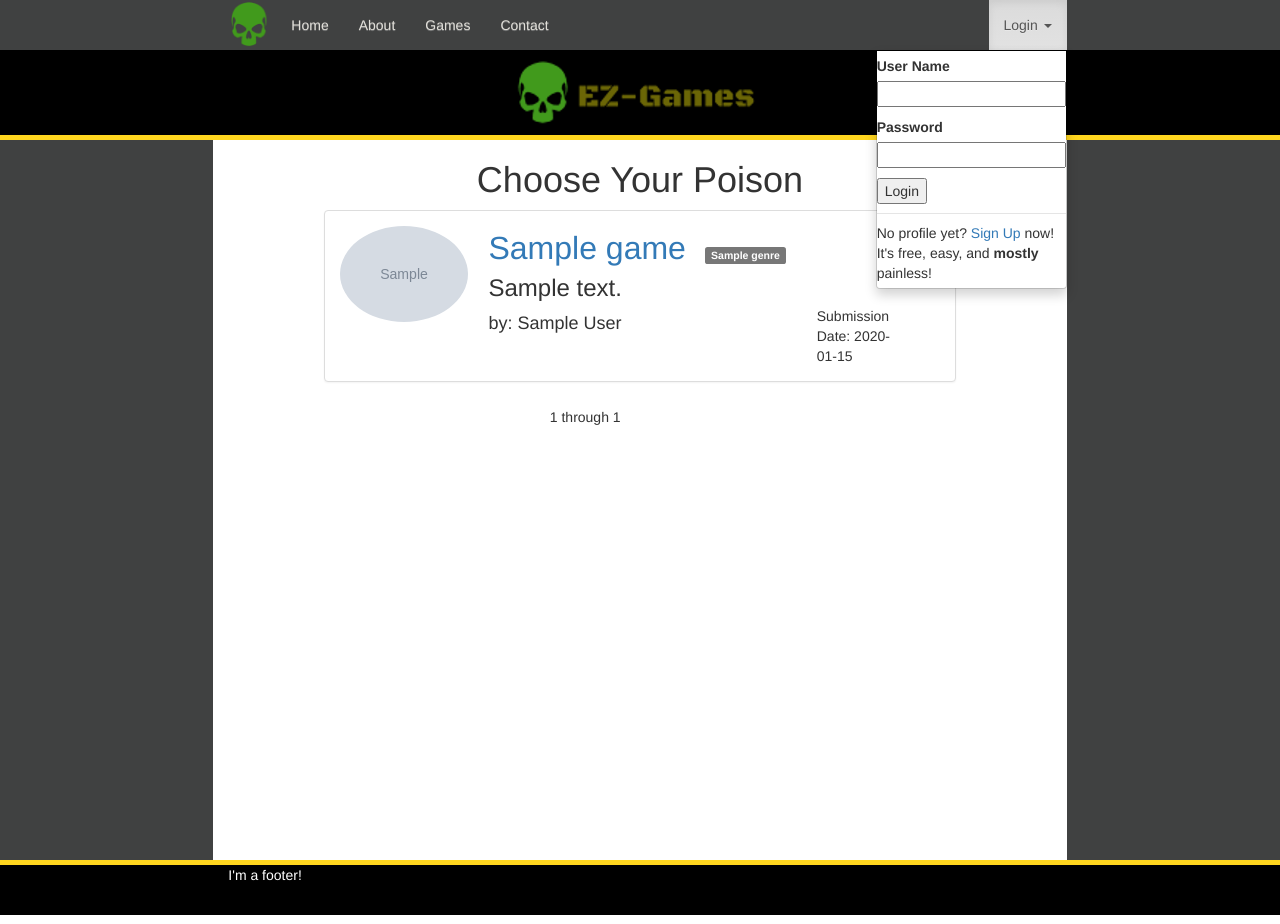
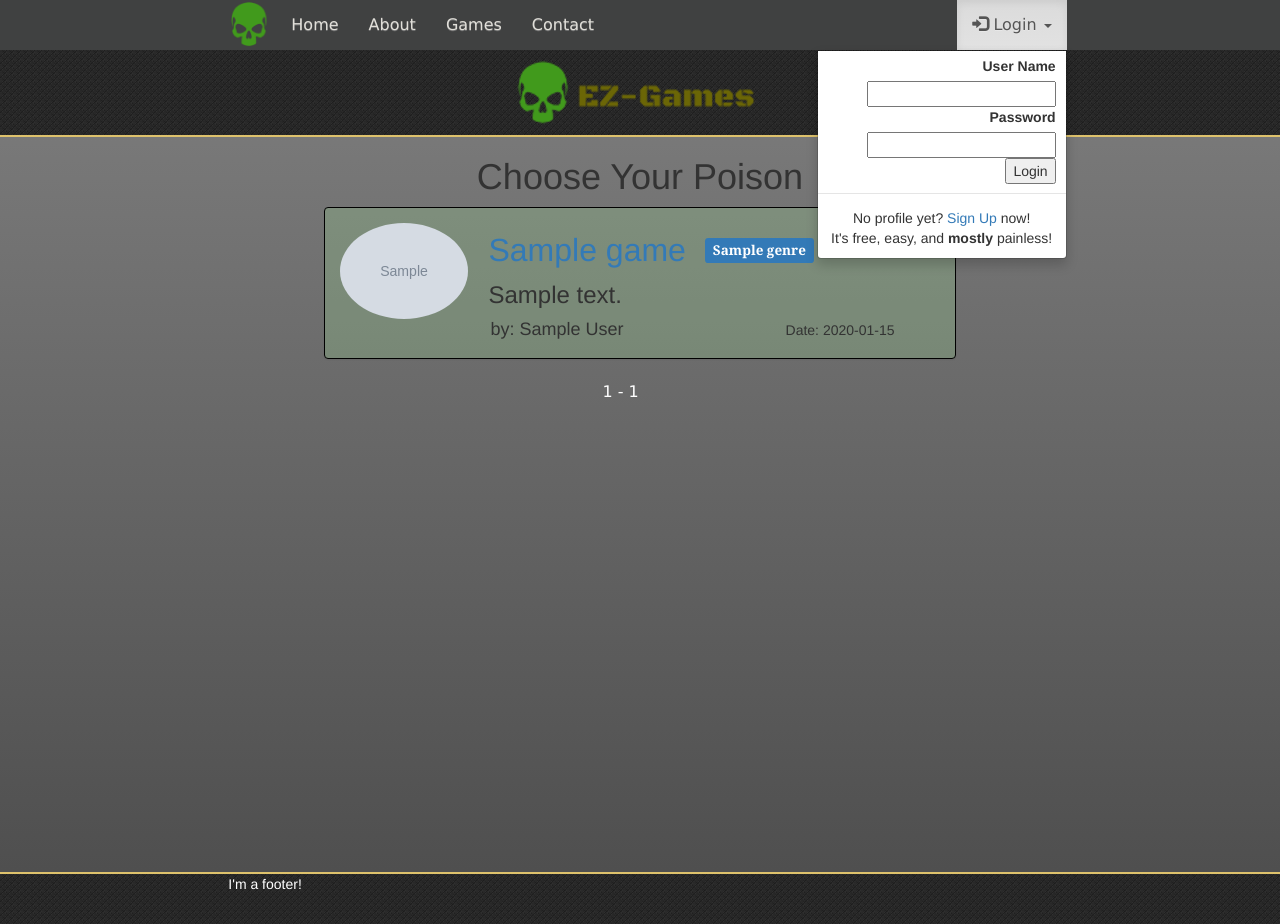
Before and after one commit to BrianMHarris/dungeons, a Flask app: page /games/view/1 in a window 1280 px wide, after a click on "Login". Run offline with Flask 2, Linux system fonts and the light colour scheme; tables that the repository leaves empty hold one stand-in row (values such as "Sample post"); grey boxes marked "Sample" are stand-in pictures; some libraries are stand-ins or nearby versions.

Commit message:
some initial styling changes. trying it out

```diff
--- a/project/games/templates/games/index.html
+++ b/project/games/templates/games/index.html
@@ -20,18 +20,20 @@
               <div class="media-body">
                 <!-- <h2 class="media-heading"> -->
                 <div>
+                  <h4>
                     <a class="game-entry-title" href="{{ url_for('games.show', title=game.resource_path) }}">
                       {{ game.title }}
                     </a>
                     {% if game.genres %}
                       {% for genre in game.genres %}
                         <span class="game-entry-genre">
-                        <span class="label label-default">
+                          <span class="label label-primary">
                             {{ genre.name }}
                           </span>
                         </span>
                       {% endfor %}
                     {% endif %}
+                  </h4>
                 </div>
                 <div class="game-entry-desc">
                   {{ game.description }}
@@ -40,8 +42,8 @@
                   <div class="game-entry-author col-xs-7">
                     by: {{ game.author }}
                   </div>
-                  <div class="game-entry-date col-xs-3 col-xs-offset-2">
-                    Submission Date: {{ game.submission_date}}
+                  <div class="game-entry-date col-xs-4 col-xs-offset-1">
+                    Date: {{ game.submission_date}}
                   </div>
                 </div>
               </div> <!-- end media body -->
@@ -53,7 +55,7 @@
   {% endfor %}
   <div class="row col-xs-10 col-xs-offset-1">
     {% if games_list.has_prev %}
-      <div class="col-xs-1 col-xs-offset-3">
+      <div class="col-xs-2 col-xs-offset-2">
         <form action="{{ url_for('games.view', page=page-1) }}">
           <button type="submit">
             <span class="glyphicon glyphicon-chevron-left">PREV</span>
@@ -61,16 +63,16 @@
         </form>
       </div>
     {% else %}
-    <div class="col-xs-1 col-xs-offset-3">
+      <div class="col-xs-2 col-xs-offset-3">
       </div>
     {% endif %}
     <div class="col-xs-2 game-entry-viewing">
-      {{ start }} through {{ end }}
+      {{ start }} - {{ end }}
     </div>
     {% if games_list.has_next %}
-      <div class="col-xs-1">
+      <div class="col-xs-2">
         <form action="{{ url_for('games.view', page=page+1) }}">
-          <button type="submit">
+          <button class="btn-nav" type="submit">
             <span class="glyphicon glyphicon-chevron-right">NEXT</span>
           </button>
         </form>
--- a/project/static/css/games/styles.css
+++ b/project/static/css/games/styles.css
@@ -3,17 +3,24 @@
 }
 
 .game-entry-container {
-  margin-bottom: 5px;
+  margin-bottom: 2px;
+}
+
+.panel {
+  background-color: rgba(143, 188, 139, 0.35);;
+  border-color: black;
 }
 
 .game-entry-title {
   font-size: 32px;
   padding-left: 10px;
+  vertical-align: middle;
 }
 
 .game-entry-genre {
   margin-left: 10px;
   margin-bottom: 5px;
+  font-family: Georgia;
 }
 
 .game-entry-desc {
@@ -24,6 +31,22 @@
 .game-entry-author {
   font-size: 18px;
   text-align: left;
-  padding-left: 10px;
+  padding-left: 12px;
   padding-top: 5px;
 }
+
+.game-entry-date {
+  padding-top: 8px;
+  text-align: right;
+}
+
+.game-entry-viewing {
+  color: white;
+  font-family: verdana;
+  font-size: 16px;
+}
+
+.btn-nav {
+  background-color: #e7e7e7;
+  padding: 4px;
+}
--- a/project/static/css/styles.css
+++ b/project/static/css/styles.css
@@ -1,9 +1,19 @@
 body {
   padding-top: 50px;
+  background-image: -webkit-linear-gradient(top, #808080 0%, #4C4C4C 100%);
+  background-image: -moz-linear-gradient(top, #808080 0%, #4C4C4C 100%);
+  background-image: -ms-linear-gradient(top, #808080 0%, #4C4C4C 100%);
+  background-image: -o-linear-gradient(top, #808080 0%, #4C4C4C 100%);
+  background-image: linear-gradient(top, #808080 0%, #4C4C4C 100%);
 }
 
 .title-bar {
-  background-color: black;
+  /*background-color: black;*/
+  background-image: url("/static/img/dark_matter.png");
+  background-repeat: repeat;
+  /*position: fixed;
+  top: 0;
+  width: 100%;*/
 }
 
 .title_center {
@@ -19,23 +29,45 @@ body {
 
 .navbar-default .navbar-nav>li>a {
  color : #E1DFD9;
+ font-family: verdana;
+ font-size: 16px;
 }
 
+/*GRADIENT*/
 .content-container {
-  background-color: #404141;
+  padding-bottom: 15px;
 }
 .content-column {
-  background-color: white;
+  /*background-color: white;*/
   min-height: 90vh;
 }
 
+.dropdown-login {
+  width: 250px;
+  text-align: right;
+}
+
+.form-entry {
+  text-align: right;
+  margin-right: 10px;
+}
+
+.user_signup {
+  text-align: center;
+  vertical-align: middle;
+  padding-top: 5px;
+  padding-bottom: 5px;
+}
+
 .footer-divider {
-  background-color: #FFD61F;
-  height: 5px;
+  background-color: #DEC26C;
+  height: 2px;
 }
 
 .footer-container {
-  background-color: black;
+  /*background-color: black;*/
+  background-image: url("/static/img/dark_matter.png");
+  background-repeat: repeat;
   color:white;
   min-height: 50px;
 }
--- a/project/templates/base.html
+++ b/project/templates/base.html
@@ -52,25 +52,23 @@
               <ul class="nav navbar-nav navbar-right">
                 {% if current_user.is_authenticated %}
                   <li class="dropdown">
-                    <a href="#" class="dropdown-toggle" data-toggle="dropdown">My Account <b class="caret"></b></a>
-                    <ul class="dropdown-menu">
-                      <li><a href="#">Edit Profile</a></li>
+                    <a href="#" class="dropdown-toggle" data-toggle="dropdown">{{ current_user.username }}<b class="caret"></b></a>
+                    <ul class="dropdown-menu dropdown-user">
+                      <li><a href="#"><span class="glyphicon glyphicon-edit"></span> Edit Profile </a></li>
                       <li class="divider"></li>
-                      <li><a href="{{ url_for('users.logout') }}">Logout</a></li>
+                      <li><a href="{{ url_for('users.logout') }}"><span class="glyphicon glyphicon-log-in"></span> Logout </a></li>
                     </ul>
                   </li>
                 {% else %}
                   <li id="link-user class="">
                     <li class="dropdown">
-                    <a href="#" class="dropdown-toggle" data-toggle="dropdown">Login <b class="caret"></b></a>
-                    <ul class="dropdown-menu">
-                      <div>
+                    <a href="#" class="dropdown-toggle" data-toggle="dropdown"><span class="glyphicon glyphicon-log-in"></span> Login <b class="caret"></b></a>
+                    <ul class="dropdown-menu dropdown-menu-right dropdown-login">
+                      <div class="form-entry">
                         <form method="POST" action="{{ url_for('users.login') }}">
                           {{ g.login_form.csrf_token }}
                           {% for field in g.login_form if field.widget.input_type != 'hidden'%}
-                            <p>
-                            {{ field.label }}
-                            {{ field }}
+                            {{ field.label }}  {{ field }}
                             <span>
                               {% if field.errors %}
                                 {% for error in field.errors %}
@@ -78,9 +76,10 @@
                                 {% endfor %}
                               {% endif %}
                             </span>
-                          </p>
                           {% endfor %}
-                          <button type="submit">Login</button>
+                          <button type="submit">
+                            Login
+                          </button>
                         </form>
                       </div>
                       <li class="divider"></li>
@@ -101,16 +100,12 @@
       </nav>
     </div> <!-- row for the entire navbar -->
     <!-- title row -->
-    <div class="row title-bar">
+    <div class="row title-bar fixed-top">
       <div class="title_center col-xs-offset-2 col-xs-8">
         <img src="/static/img/EZ-Games.png" alt="">
       </div>
     </div>
-
-    <div class="row divider footer-divider">
-
-    </div>
-
+    <div class="row divider footer-divider"></div>
     <!-- content of the site pages -->
     <div class="row content-container">
       <div class="content-column col-xs-8 col-xs-offset-2">
@@ -133,9 +128,7 @@
       </div>
     </div> <!-- content container -->
     <!-- footer -->
-    <div class="row divider footer-divider">
-
-    </div>
+    <div class="row divider footer-divider"></div>
     <div class="row footer-container">
       <div class="col-xs-8 col-xs-offset-2">
         I'm a footer!
--- a/project/users/views.py
+++ b/project/users/views.py
@@ -64,8 +64,8 @@ def login():
             authenticated_user = bcrypt.check_password_hash(found_user.password, form.data['password'])
             if authenticated_user:
                 flash("Login successful!", "alert-success")
-                login_user(remember_me=True)
-    if form.is_submitted():
+                login_user(found_user)
+    elif form.is_submitted():
         flash("Username and Password do not match our records. Pleast Try again.", "alert-warning")
     return redirect(url_for('home.index'))
 
```
Also changed, not shown: project/static/js/raid/battleground.js (+18 -10 lines), project/static/js/raid/unit.js (+38 -7 lines), project/static/js/raid/unitManager.js (+27 -10 lines), project/static/img/dark_matter.png (added). Lines whose indentation alone changed are shown as unchanged.
